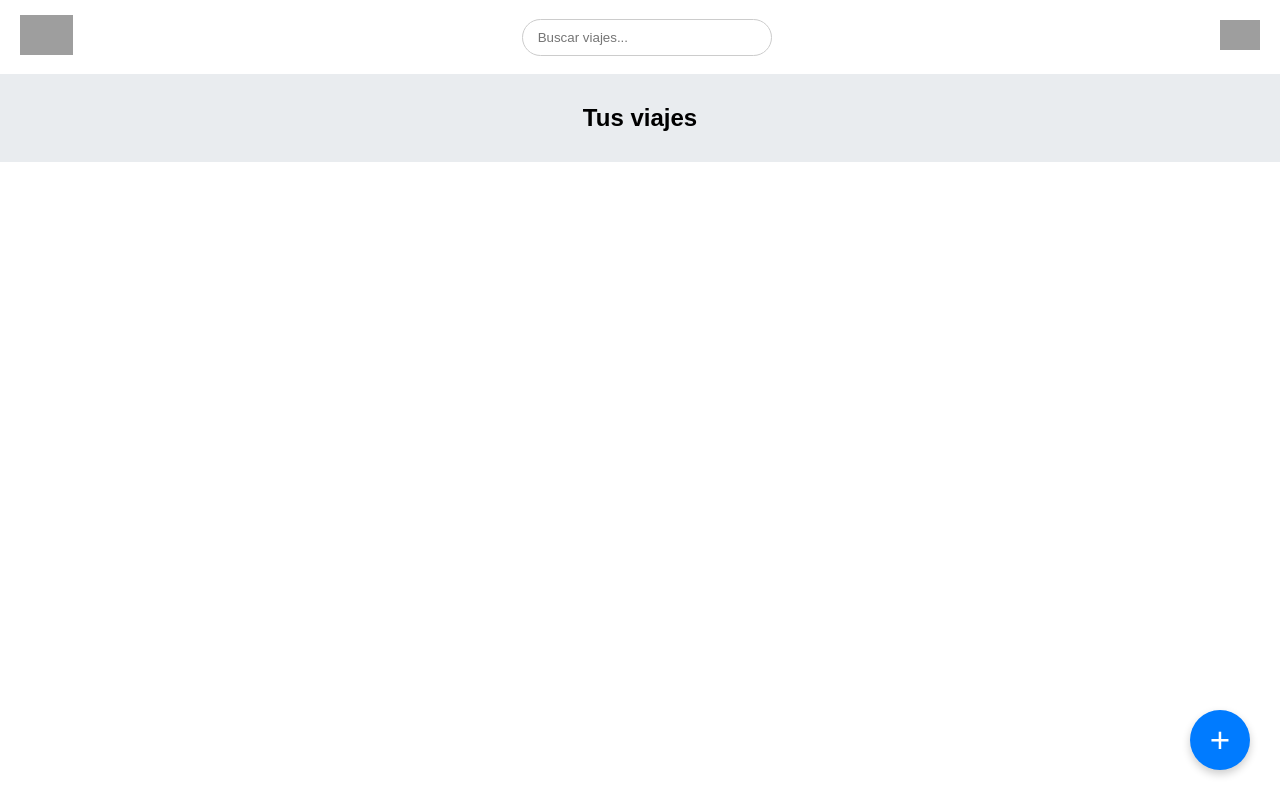
After one commit to RaulDeVega/travel_planner, a Python web app: template templates/pagina_principal.html in a window 1280 px wide. The commit adds this page. Run offline with Jinja, Linux system fonts and the light colour scheme; the template is opened without the code that fills it, so the values that code supplies are empty; grey boxes are pictures that could not be loaded.

Commit message:
He creado interfaces básicas

```diff
--- /dev/null
+++ b/templates/pagina_principal.html
@@ -0,0 +1,118 @@
+<!DOCTYPE html>
+<html lang="es">
+<head>
+  <meta charset="UTF-8">
+  <meta name="viewport" content="width=device-width, initial-scale=1">
+  <title>Tus Viajes</title>
+
+  <style>
+    /* Reset básico para quitar márgenes por defecto */
+    * {
+      box-sizing: border-box;
+      margin: 0;
+      padding: 0;
+      font-family: Arial, sans-serif;
+    }
+
+    /* BARRA SUPERIOR (HEADER) */
+    .cabecera {
+      display: flex;
+      justify-content: space-between; /* Separa los elementos a izq, centro y der */
+      align-items: center; /* Los centra verticalmente */
+      padding: 15px 20px;
+      background-color: #ffffff;
+      box-shadow: 0 2px 5px rgba(0,0,0,0.1); /* Sombra suave abajo */
+    }
+
+    .logo img {
+      height: 40px; /* Ajusta el tamaño de tu logo */
+    }
+
+    .buscador input {
+      padding: 10px 15px;
+      border: 1px solid #ccc;
+      border-radius: 20px;
+      width: 250px;
+      outline: none;
+    }
+
+    .ajustes img {
+      height: 30px; /* Ajusta el tamaño de tu icono */
+      cursor: pointer;
+    }
+
+    /* BANNER DE TUS VIAJES */
+    .banner-viajes {
+      background-color: #e9ecef;
+      padding: 30px 20px;
+      text-align: center;
+      margin-bottom: 20px;
+    }
+
+    /* BOTÓN FLOTANTE (+) */
+    .boton-flotante {
+      position: fixed; /* Lo fija en la pantalla aunque hagas scroll */
+      bottom: 30px;
+      right: 30px;
+      background-color: #007bff;
+      color: white;
+      width: 60px;
+      height: 60px;
+      border-radius: 50%; /* Lo hace redondo */
+      display: flex;
+      justify-content: center;
+      align-items: center;
+      font-size: 35px;
+      text-decoration: none;
+      box-shadow: 0 4px 8px rgba(0,0,0,0.2);
+      transition: background-color 0.3s;
+    }
+
+    .boton-flotante:hover {
+      background-color: #0056b3;
+    }
+  </style>
+</head>
+<body>
+
+  <!-- BARRA SUPERIOR -->
+  <header class="cabecera">
+    <!-- Izquierda: Logo -->
+    <div class="logo">
+      <img src="logo.png" alt="Logo">
+    </div>
+
+    <!-- Centro: Buscador -->
+    <div class="buscador">
+      <input type="text" placeholder="Buscar viajes...">
+    </div>
+
+    <!-- Derecha: Icono de ajustes/parámetros -->
+    <div class="ajustes">
+      <a href="parametros.html">
+        <img src="icono-ajustes.png" alt="Ajustes">
+      </a>
+    </div>
+  </header>
+
+  <main>
+    <!-- BANNER TUS VIAJES -->
+    <section class="banner-viajes">
+      <h1>Tus viajes</h1>
+    </section>
+
+    <!-- Contenedor vacío donde irán las tarjetas de los viajes -->
+    <section id="lista-viajes" style="padding: 20px;">
+        <p id="mensaje" class="mensaje" role="alert" aria-live="polite"></p>
+        <!-- Aquí añadirás los viajes en el futuro -->
+    </section>
+  </main>
+
+  <!-- BOTÓN FLOTANTE ABAJO A LA DERECHA -->
+  <a href="crear-viaje.html" class="boton-flotante" title="Crear nuevo viaje">+</a>
+
+  <script>
+    // Aquí irá la lógica para cargar los viajes desde tu base de datos
+  </script>
+</body>
+</html>
```
Also changed, not shown: templates/crear_cuenta.html (added, +127 -0 lines), templates/crear_viaje.html (added, +38 -0 lines), static/img/fotoDePerfil.jpeg (added), templates/login.html (line endings or trailing spaces).
